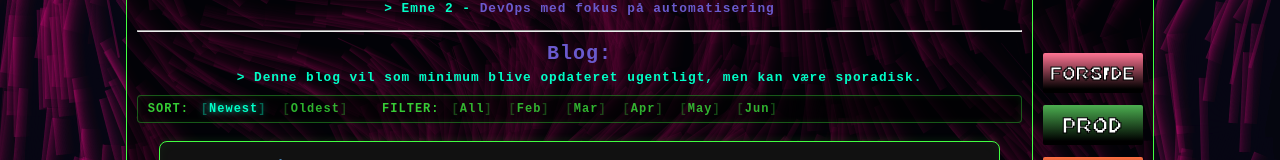
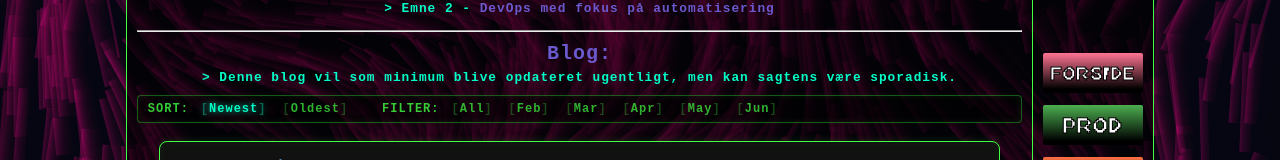
Before and after one commit to Gatherer4466/gatherer4466.github.io, a Vue app: page /log in a window 1280 px wide. Shown: the part 171-331 px from the top of the page. Built offline with nearby package versions, Linux system fonts and the light colour scheme.

Commit message:
Add a little level

```diff
--- a/src/views/LogView.vue
+++ b/src/views/LogView.vue
@@ -2,7 +2,7 @@
   <h2 id="infoTitle" class="titleMargin">
     <b style="color: slateblue; margin-bottom: 25px">Blog:</b>
   </h2>
-  <p style="color: #00ffc8; margin-bottom: 10px;">&gt; Denne blog vil som minimum blive opdateret ugentligt, men kan være sporadisk.</p>
+  <p style="color: #00ffc8; margin-bottom: 10px;">&gt; Denne blog vil som minimum blive opdateret ugentligt, men kan sagtens være sporadisk.</p>
   <LogSortOptions
     @update:sort="sort = $event"
     @update:month="month = $event"
```
